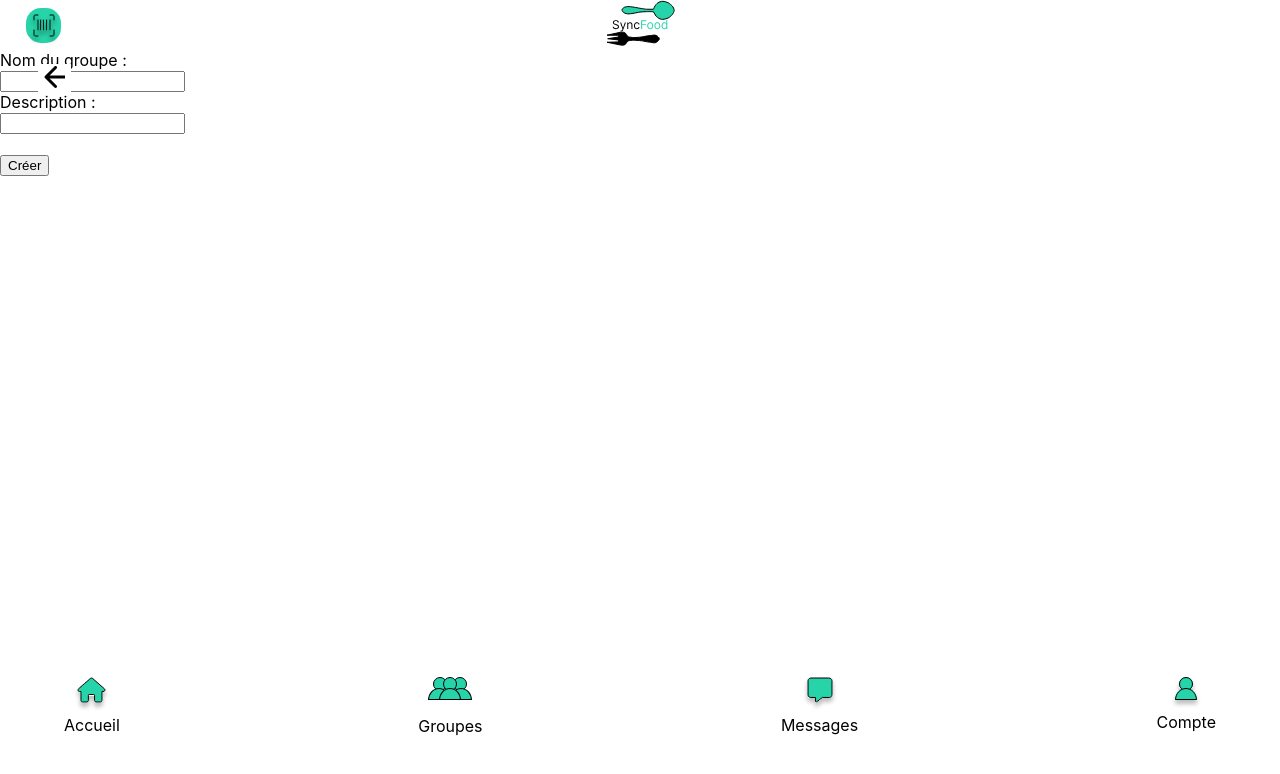
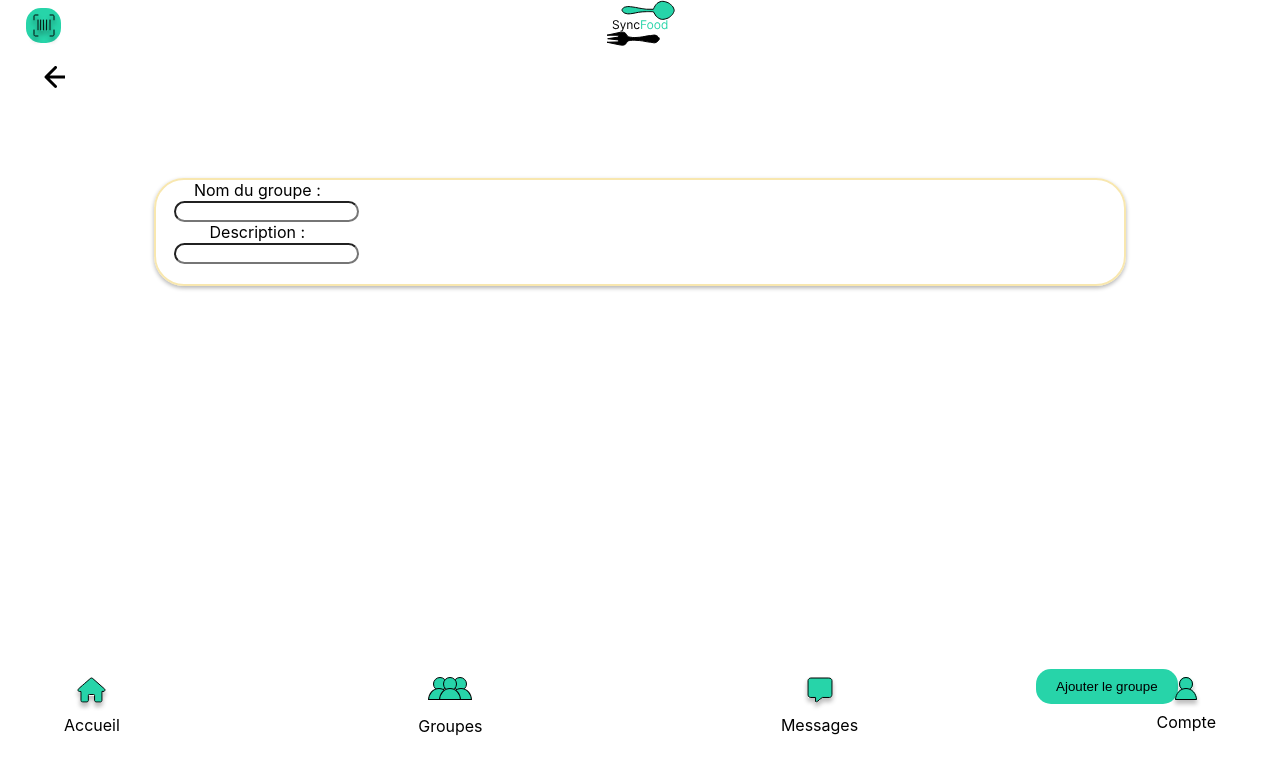
Before and after one commit to SyncFoodTeam/SyncFood-front, a React (Create React App) app: page /createGroups in a window 1280 px wide. Shown: the top 774 px of the page. Built offline with nearby package versions, Linux system fonts and the light colour scheme.

Commit message:
feat: add css ajout groupe

```diff
--- a/src/pages/groups/addGroups/createGroups.css
+++ b/src/pages/groups/addGroups/createGroups.css
@@ -6,15 +6,35 @@
     top: 8%;
 }
 
-.ajoutGroupe {
+.formulaire {
+    margin-top: 10%;
     display: flex;
     text-align: center;
-    justify-content: center;
     align-items: center;
     border: 2px solid #F8E7AF;
     border-radius: 30px;
     box-shadow: 0 2px 4px rgba(0, 0, 0, 0.3);
     width: auto;
-    margin-left: 20%;
-    margin-right: 20%;
+    margin-left: 12%;
+    margin-right: 12%;
+
 }
+
+.formulaire input {
+    border-radius: 30px;
+    text-align: center;
+}
+
+.libelleForm {
+    padding-left: 10%;
+}
+
+.boutonAjoutGroupe {
+    position: absolute;
+    bottom: 12%;
+    right: 8%;
+    background: #27D4A9;
+    border: none;
+    border-radius: 15px;
+    padding: 10px 20px;
+}
--- a/src/pages/groups/addGroups/createGroups.tsx
+++ b/src/pages/groups/addGroups/createGroups.tsx
@@ -48,17 +48,17 @@ function CreateGroups() {
             <button onClick={goBack} className="returnToLastPage"><img src={goBackArrow} alt='Retour en arrière'/></button>
 
 
-            <div>
+            <div className='formulaire'>
                 <form onSubmit={submitGroupe}>
-                    <div>
+                    <div className='libelleForm'>
                         <label>Nom du groupe :</label>
                         <br />
-                        <input type="text" name="text" required onChange={(e) => setGroupName(e.target.value)}></input>
+                        <input type="text" name="text" required onChange={(e) => setGroupName(e.target.value)} className='inputs'></input>
                     </div>
-                    <div>
+                    <div className='libelleForm'>
                         <label>Description :</label>
                         <br />
-                        <input type="text" name="text" onChange={(e) => setGroupDescription(e.target.value)}></input>
+                        <input type="text" name="text" onChange={(e) => setGroupDescription(e.target.value)} className='inputs'></input>
                     </div>
                     {/* <div>
                         <label>Ajout de membres :</label>
@@ -68,7 +68,7 @@ function CreateGroups() {
 
                     <br />
                     <div>
-                        <button type="submit">Créer</button>
+                        <button type="submit" className='boutonAjoutGroupe'>Ajouter le groupe</button>
                     </div>
                 </form>
             </div>
```
